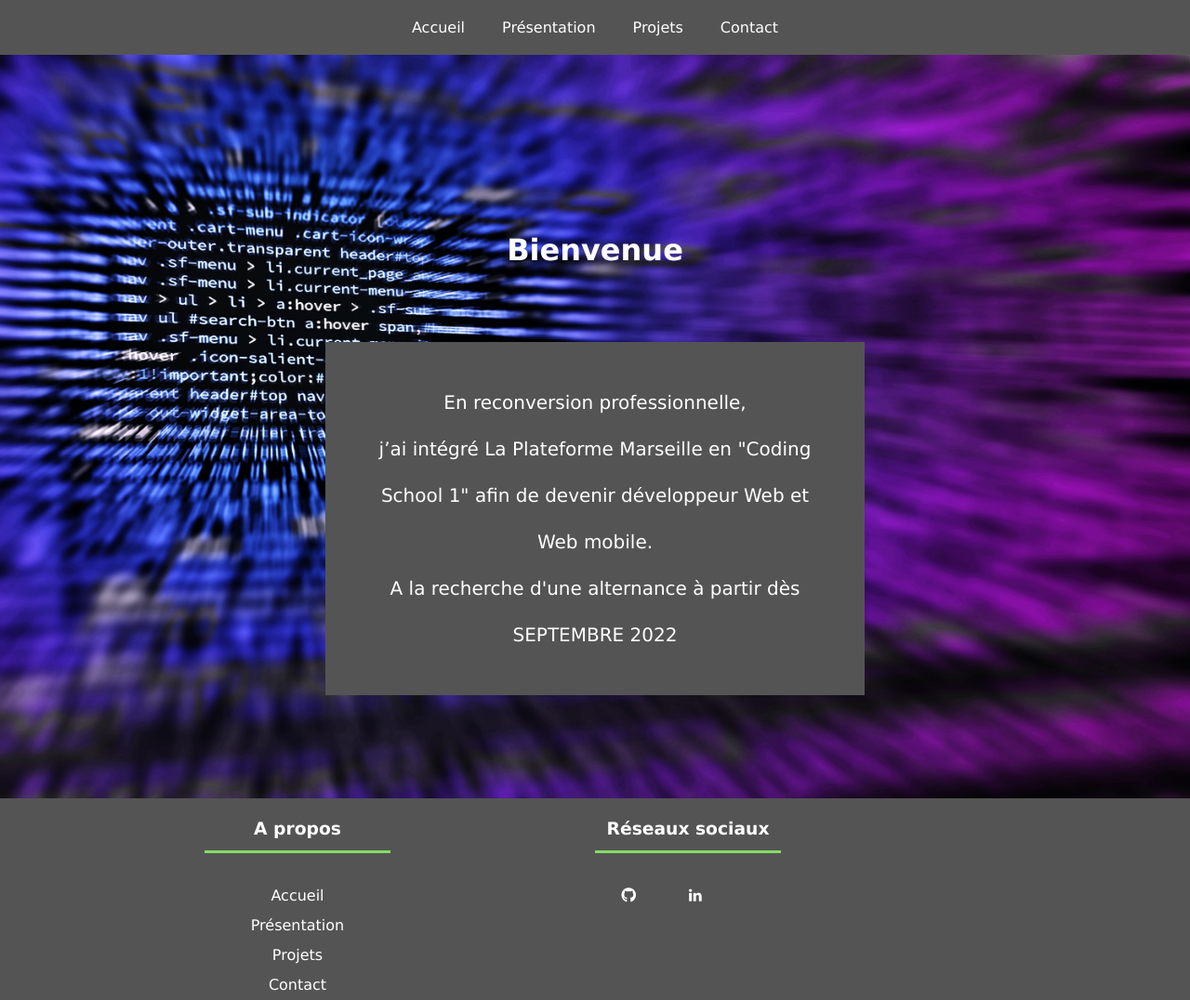
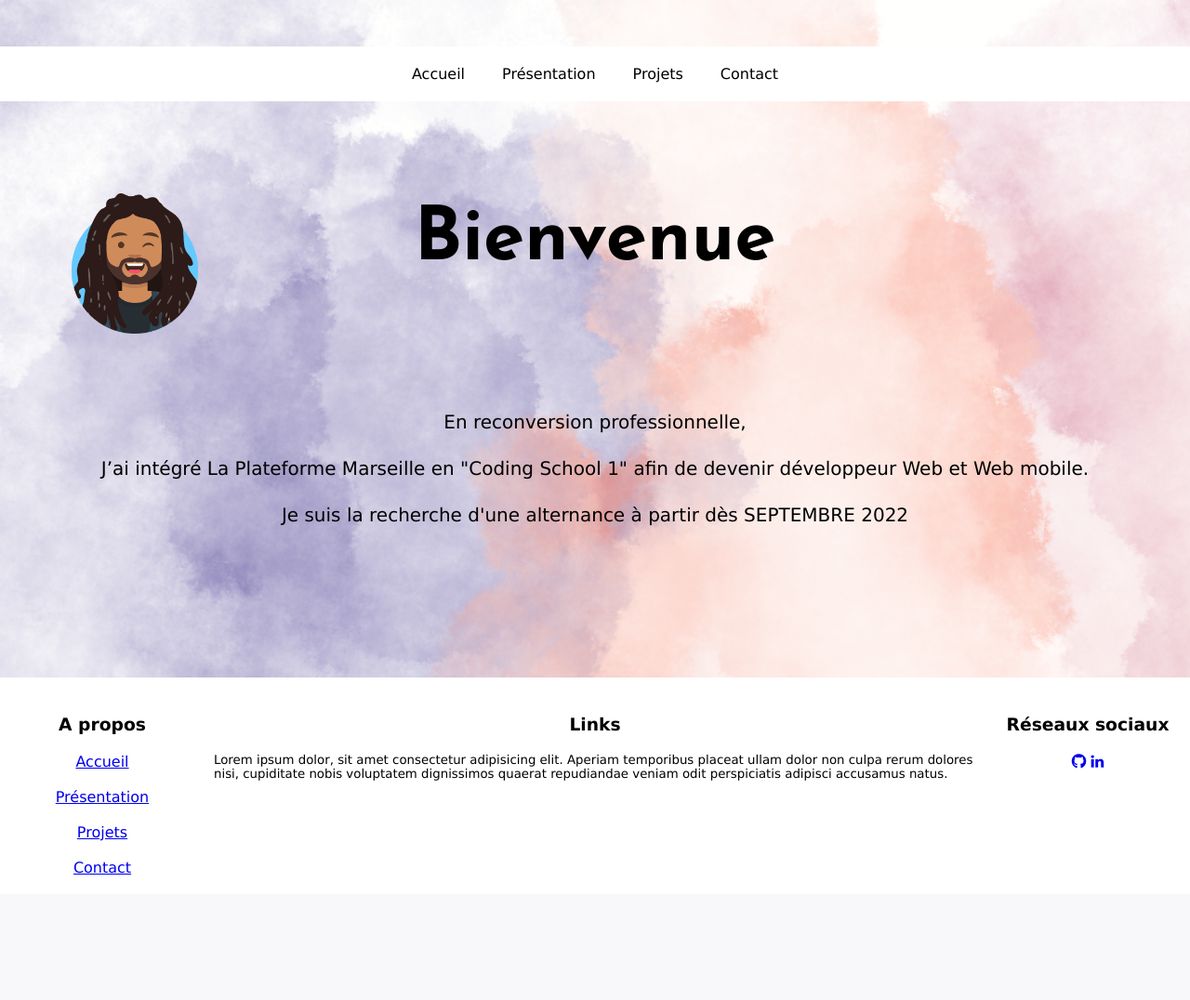
Before and after one commit to olivier-dagostino/Portfolio, a PHP site: page / in a window 1280 px wide. Shown: the whole page at 93% size. After the commit the page ends 941 px from the top, so only its background shows below. Run offline with PHP 8.4, Linux system fonts and the light colour scheme; some libraries are stand-ins or nearby versions.

Commit message:
update portfolio

```diff
--- a/blog/connexion.php
+++ b/blog/connexion.php
@@ -29,7 +29,7 @@
 
             <div class="form-connexion">
 
-                <h2>Formulaire d'Inscription</h2>
+                <h2>Formulaire de connexion</h2>
 
                 <form action="#" id="form-connexion"  method="post">
 
--- a/blog/new_article.php
+++ b/blog/new_article.php
@@ -48,7 +48,7 @@
 
             <h1>Création d'un Article</h1>
 
-            <form action="#"  method="POST" class="articlecreate">
+            <form action=""  method="POST" class="articlecreate">
 
                 <div class="containerA1">
 
--- a/blog/php/include/header.php
+++ b/blog/php/include/header.php
@@ -20,6 +20,7 @@ require('php/class/class_user.php');
     <link rel="stylesheet" href="assets/css/<?= $css ?>.css">
     <link rel="stylesheet" href="assets/css/footer.css">
     <link rel="stylesheet" href="https://cdnjs.cloudflare.com/ajax/libs/font-awesome/4.7.0/css/font-awesome.min.css">
+
     <title><?= $title ?></title>
 </head>
 
--- a/css/style.css
+++ b/css/style.css
@@ -2,25 +2,21 @@
   margin: 0px;
   padding: 0px;
 }
-p {
-  text-align: center;
-  line-height: 200%;
+
+body {
+  background-image: url("../img/Illustration_sans_titre 5.png");
+  background-size: cover;
+  font-family: Verdana, Geneva, Tahoma, sans-serif;
+}
+main {
+  z-index: -1;
 }
 
-body {
-  font-family: Verdana, Geneva, Tahoma, sans-serif;
+p {
+  font-size: smaller;
 }
 
-h1 {
-  font-size: xx-large;
-  margin: 40px;
-  padding: 40px;
-  text-align: center;
-  color: #fff;
-}
-
-
-h2 {
+/* h2 {
   font-size: x-large;
   margin: 30px;
   text-align: left;
@@ -35,30 +31,27 @@ h3 {
   text-align: center;
 }
 
-h4{
-
+h4 {
   margin: 30px;
   text-align: center;
-}
-main {
-  background-image: url("../img/IMG_0047.JPG");
-  background-size: cover;
-  z-index: -1;
-}
+} */
 
-/* header */
+
+
+/* --------- HEADER --------- */
+
 header {
-  position: sticky;
   top: 0;
-
   z-index: 1;
   display: flex;
   justify-content: center;
+  margin-top: 50px;
+  background-color: #fff;
+  position: sticky;
 }
 
 nav {
   width: 100%;
-  background-color: #545454;
   height: fit-content;
   display: flex;
   justify-content: center;
@@ -101,7 +94,7 @@ nav a {
 
 nav > ul > li > a {
   padding: 0px 0px;
-  color: #fff;
+  color: black;
   margin: 20px 20px 20px 20px;
 }
 nav > ul > li > a:hover {
@@ -121,7 +114,7 @@ nav input[type="checkbox"]:checked ~ ul {
     text-align: center;
     padding: 12px;
   }
-  header{
+  header {
     width: 100%;
   }
   nav {
@@ -145,7 +138,7 @@ nav input[type="checkbox"]:checked ~ ul {
     padding: 10px 0px;
     text-align: center;
   }
-  header{
+  header {
     position: sticky;
     top: 0;
     z-index: 1;
@@ -154,23 +147,22 @@ nav input[type="checkbox"]:checked ~ ul {
     width: 100%;
   }
 
-    .competence{
+  .competence {
     display: flex;
     flex-direction: column;
   }
-    .competence1{
+  .competence1 {
     display: flex;
     flex-direction: column;
   }
-    .competence2{
+  .competence2 {
     display: flex;
     flex-direction: column;
   }
-    .competence3{
+  .competence3 {
     display: flex;
     flex-direction: column;
   }
-
 }
 
 @media screen and (max-width: 800px) {
@@ -183,7 +175,7 @@ nav input[type="checkbox"]:checked ~ ul {
   .nav input[type="text"] {
     border: 1px solid #ccc;
   }
-  header{
+  header {
     position: sticky;
     top: 0;
     z-index: 1;
@@ -192,26 +184,25 @@ nav input[type="checkbox"]:checked ~ ul {
     width: 100%;
   }
 
-    .competence{
+  .competence {
     display: flex;
     flex-direction: column;
   }
-    .competence1{
+  .competence1 {
     display: flex;
     flex-direction: column;
   }
-    .competence2{
+  .competence2 {
     display: flex;
     flex-direction: column;
   }
-    .competence3{
+  .competence3 {
     display: flex;
     flex-direction: column;
   }
 }
 
 @media screen and (max-width: 800px) {
-
   #logo-oli_dev {
     display: none;
   }
@@ -228,7 +219,7 @@ nav input[type="checkbox"]:checked ~ ul {
   .diplome {
     margin: 40px;
   }
-  header{
+  header {
     position: sticky;
     top: 0;
     z-index: 1;
@@ -237,56 +228,26 @@ nav input[type="checkbox"]:checked ~ ul {
     width: 100%;
   }
 
-    .competence{
+  .competence {
     display: flex;
     flex-direction: column;
   }
-    .competence1{
+  .competence1 {
     display: flex;
     flex-direction: column;
   }
-    .competence2{
+  .competence2 {
     display: flex;
     flex-direction: column;
   }
-    .competence3{
+  .competence3 {
     display: flex;
     flex-direction: column;
   }
 }
 
-/* MAIN */
 
-.containerA {
-  display: flex;
-  flex-direction: column;
-  display: flex;
-  justify-content: center;
-  z-index: 1;
-}
 
-.containerA-1 {
-  display: flex;
-  justify-content: center;
-}
-#logo-oli_dev {
-  height: 350px;
-  width: 350px;
-}
-
-.containerA-2 {
-  text-align: center;
-  padding: 40px;
-  background-color: #545454;
-  width: 500px;
-}
-
-.container3 {
-  background-color: royalblue;
-  display: flex;
-  justify-content: space-around;
-  padding: 40px;
-}
 /* Img aperçu */
 #cv {
   width: 60%;
@@ -299,9 +260,8 @@ nav input[type="checkbox"]:checked ~ ul {
   clip-path: ellipse(40% 50%);
   padding: 20px;
 }
-#body-presentation {
 
-}
+
 .containerB-1 {
   margin: 40px;
 }
@@ -330,8 +290,10 @@ nav input[type="checkbox"]:checked ~ ul {
 .txt-presentation {
   font-size: 20px;
   line-height: 250%;
-  color: #fff;
+  margin: 50px;
+  text-align: center;
 }
+
 .project1 {
   background-color: rgb(225, 65, 190);
   display: flex;
@@ -360,7 +322,7 @@ nav input[type="checkbox"]:checked ~ ul {
   display: flex;
   justify-content: space-evenly;
 }
-.competence3{
+.competence3 {
   display: flex;
   justify-content: space-evenly;
   margin-bottom: 50px;
@@ -391,84 +353,85 @@ nav input[type="checkbox"]:checked ~ ul {
   width: 230px;
 }
 
-#logo-trello{
+#logo-trello {
   height: 80px;
-
 }
 
 #logo-procreate {
   height: 100px;
 }
 
-#logo-figma{
+#logo-figma {
   height: 100px;
 }
-#logo-wamp{
+#logo-wamp {
   height: 100px;
 }
+/* -------- SECTION 1 --------- */
 
-/* FOOTER */
-
-.footer {
-  margin: auto;
-  background-color: #545454;
-  width: 100%;
+.section1{
   display: flex;
-  justify-content: space-evenly;
+  flex-direction: column;
 }
 
-.footer1 {
+#titre-section1 {
+  font-family: 'Josefin Sans', sans-serif;
+  font-size: 80px;
+  margin: 40px;
+  padding: 40px;
   text-align: center;
-  line-height: 200%;
+  margin-top: 70px
 }
 
-.footer2 {
-  text-align: center;
-  line-height: 200%;
+#avatar{
+  width: 150px;
+  position: absolute;
+  top: 200px;
+  left: 70px;
+}
+/* --------- FIN DE SECTION 1 --------- */
+
+/* -------- SECTION 2 --------- */
+
+.section2{
+  display: flex;
+  flex-direction: column;
 }
 
-.footer a {
-  text-decoration: none;
-  color: white;
-}
-#logo-github {
-  display: flex;
-  justify-content: center;
-  width: fit-content;
-}
-#logo-linkedin1 {
-  display: flex;
-  justify-content: flex-end;
-  width: fit-content;
-
+#introduction{
+  text-align: center;
+  background-color:#fff;
+  width: 300px;
+  padding: 30px;
+  margin-left: 50px;
 }
 
-.logo-footer{
+/* --------- FIN DE SECTION 2 --------- */
+
+
+
+
+/* --------- FOOTER --------- */
+
+footer {
+  background-color: #fff;
+  margin-top: 100px;
   display: flex;
-  justify-content: space-around;
+  flex-direction: row;
+  justify-content: space-between;
+  padding-top: 20px;
 }
 
-.footer a:hover {
-  color: #84dd63;
+footer > div {
+  margin-left: 10px;
+  margin-right: 10px;
+  display: flex;
+  flex-direction: column;
+  align-items: center;
+  min-width: 200px;
 }
 
-.footer1 .s-links a {
-  display: inline-block;
-  height: 40px;
-  width: 40px;
-  background-color: rgba(255, 255, 255, 0.2);
-  margin: 0 10px 10px 0;
-  text-align: center;
-  line-height: 40px;
-  border-radius: 50%;
-  color: #ffffff;
-  transition: all 0.5s ease;
+.titre-footer{
+  margin: 20px 0 20px 0px;
 }
-
-.footer1 .s-links a:hover {
-  color: #1c51d6;
-  background-color: #84dd63;
-}
-
-
-/*FIN FOOTER*/
+/* -------- FIN DU FOOTER --------- */
--- a/footer.php
+++ b/footer.php
@@ -1,29 +1,27 @@
-<footer class=footer>
+<footer>
 
    <div class="footer1">
-      <h3>A propos</h3>
+      <h3 class="titre-footer">A propos</h3>
       <a href="index.php">Accueil</a><br>
       <a href="presentation.php">Présentation</a><br>
       <a href="projets.php">Projets</a><br>
       <a href="contact.php">Contact</a><br>
    </div>
+   <div class="footer2">
+      <h3 class="titre-footer">Links</h3>
+      <p>Lorem ipsum dolor, sit amet consectetur adipisicing elit. Aperiam temporibus placeat ullam dolor non culpa rerum dolores nisi, cupiditate nobis voluptatem dignissimos quaerat repudiandae veniam odit perspiciatis adipisci accusamus natus.</p>
+   </div>
+   <div class="footer3">
 
-   <div class="footer2">
-
-      <h3>Réseaux sociaux</h3>
+      <h3 class="titre-footer">Réseaux sociaux</h3>
 
       <div class="logo-footer">
-         <div id="logo-github">
 
-            <a class="s-links" href="https://github.com/olivier-dagostino"> <i class="fab fa-github"></i></a>
+         <a class="s-links" href="https://github.com/olivier-dagostino"> <i class="fab fa-github"></i></a>
 
-         </div>
+         <a class="s-links" href="https://www.linkedin.com/in/olivier-d-agostino-0b729ab0/"> <i class="fa fa-linkedin"></i>
 
-         <div id="logo-linkedin1">
 
-            <a class="s-links" href="https://www.linkedin.com/in/olivier-d-agostino-0b729ab0/"> <i class="fa fa-linkedin"></i>
-
-         </div>
 
       </div>
    </div>
--- a/header.php
+++ b/header.php
@@ -9,6 +9,9 @@
     <link rel="stylesheet" href="https://cdnjs.cloudflare.com/ajax/libs/font-awesome/4.7.0/css/font-awesome.min.css">
     <link rel="stylesheet" type="text/css" href="https://cdnjs.cloudflare.com/ajax/libs/font-awesome/5.15.4/css/all.min.css">
     <link rel="stylesheet" href="https://maxcdn.bootstrapcdn.com/font-awesome/4.4.0/css/font-awesome.min.css">
+    <link rel="preconnect" href="https://fonts.googleapis.com">
+<link rel="preconnect" href="https://fonts.gstatic.com" crossorigin>
+<link href="https://fonts.googleapis.com/css2?family=Josefin+Sans:wght@700&display=swap" rel="stylesheet">
     <title>Portfolio</title>
 </head>
 
@@ -21,7 +24,7 @@
                 <li><a href="index.php">Accueil</a><li>
                 <li><a href="presentation.php">Présentation</a></li>
                 <li><a href="projets.php">Projets</a></li>
-                <li><a href="contact.php">Contact</a></li>
+                <li><a href="#">Contact</a></li>
             </ul>
         </nav>
     </header>
--- a/index.php
+++ b/index.php
@@ -1,20 +1,21 @@
 <?php require 'header.php'; ?>
 
 <main>
-    <div class="containerA">
-        <div class="bloc">
-            <h1>Bienvenue</h1>
 
-            <div class="containerA-2">
+    <section class="section1">
 
-                <p class="txt-presentation">
-                    En reconversion professionnelle,<br>
-                    j’ai intégré La Plateforme Marseille en "Coding School 1" afin de devenir développeur Web et Web mobile.<br>
-                    A la recherche d'une alternance à partir dès SEPTEMBRE 2022
-                </p>
-            </div>
-        </div>
-    </div>
+        <h1 id="titre-section1">Bienvenue</h1>
+
+        <img id="avatar" src="./img/avataaars (1).png" alt="">
+        <p class="txt-presentation">
+            En reconversion professionnelle,<br>
+            J’ai intégré La Plateforme Marseille en "Coding School 1" afin de devenir développeur Web et Web mobile.<br>
+            Je suis  la recherche d'une alternance à partir dès SEPTEMBRE 2022
+        </p>
+
+    </section>
+
+
 </main>
 
 <?php require 'footer.php'; ?>
```
Also changed, not shown: blog/articles.php (+4 -4 lines), blog/php/class/class_user.php (+26 -17 lines), blog/php/include/admin_process.php (+1 -6 lines), blog/profil.php (+5 -8 lines), presentation.php (+8 -8 lines), img/Illustration_sans_titre 5.png (added), img/avataaars (1).png (added), img/avataaars.png (added). Lines whose indentation alone changed are shown as unchanged.
